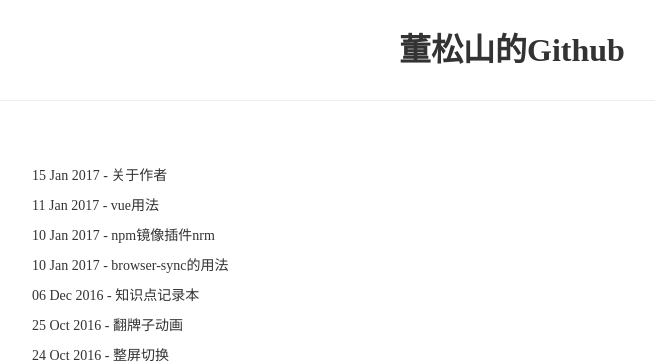
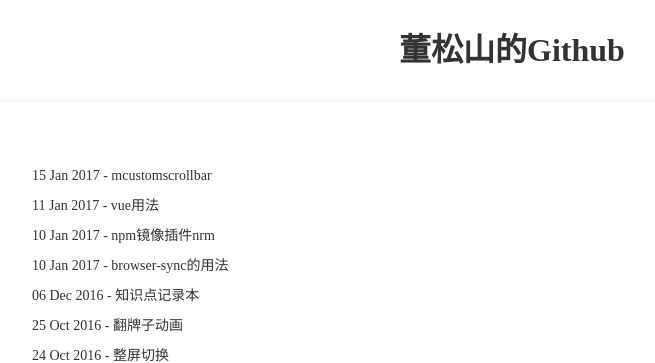
Before and after one commit to dongsongshan/dongsongshan.github.io, a Jekyll site: the page built from index.html, in a window 1280 px wide. Shown: the top 363 px of the page, without its empty margins (128-783 px from the left). Built offline with Jekyll 4.4.1, drawn with Linux system fonts in a browser that asks for light colours.

Commit message:
Update 2017-1-15-mcustomscrollbar.html

```diff
--- a/_posts/2017-1-15-mcustomscrollbar.html
+++ b/_posts/2017-1-15-mcustomscrollbar.html
@@ -1,9 +1,7 @@
 ---
 layout: default
-title: 关于作者
+title: mcustomscrollbar
 ---
 
-<p>不是处女座</p>
-<p>E-mail:dongsongshan1987@gmail.com</p>
 
 <p>{{ page.date | date_to_string }}</p>
```
